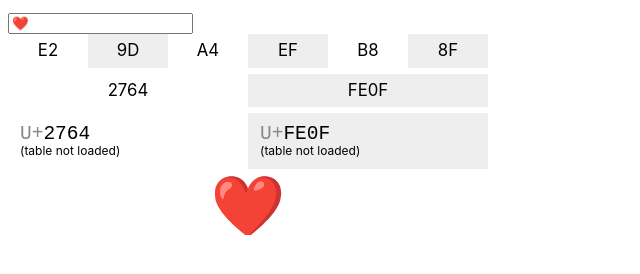
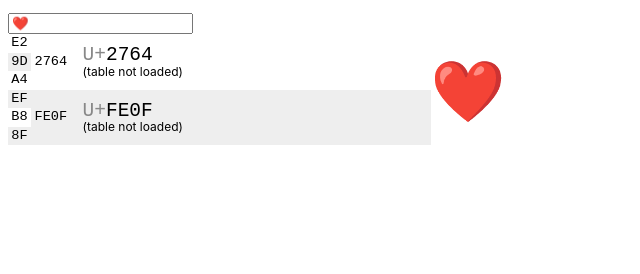
Before and after one commit to LiterallyVoid/unicode, a plain HTML site: page index.html in a window 1280 px wide. Shown: the whole page, without its empty margins (0-640 px from the left). Drawn offline with Linux system fonts and the light colour scheme; no server answers.

Commit message:
It's vertical now

```diff
--- a/index.html
+++ b/index.html
@@ -12,82 +12,96 @@
 
 				grid-auto-flow: row;
 
-				grid-template-rows: [utf-8] max-content [utf-16] max-content [codepoint] max-content [grapheme] max-content;
-				grid-auto-columns: max-content;
-
-				gap: 0.25em 0;
+				grid-template-columns: [utf-8] max-content [utf-16] max-content [codepoint] 15em [grapheme] max-content;
+				grid-auto-rows: max-content;
 
 				overflow-x: auto;
 			}
 
 			.grapheme {
-				grid-row: 1 / -1;
+				grid-column: 1 / -1;
 
 				display: grid;
-				grid-template-rows: subgrid;
+				grid-template-columns: subgrid;
 			}
 
 			.grapheme__codepoints {
-				grid-row: 1 / grapheme;
+				/* End before the grapheme column. */
+				grid-column: 1 / grapheme;
 
 				display: grid;
-				grid-template-rows: subgrid;
-				grid-auto-columns: 10rem;
+				grid-template-columns: subgrid;
+				grid-auto-rows: 1fr;
+
+				align-items: stretch;
+				justify-content: stretch;
+			}
+
+			.grapheme__text-container {
+				grid-column: grapheme;
+				grid-row: 1;
+
+				align-self: stretch;
+				justify-self: stretch;
+
+				display: flex;
+				align-items: center;
+				justify-content: center;
 			}
 
 			.grapheme__text {
-				grid-row: grapheme;
-				grid-column: 1;
-
-				font-weight: bold;
-
-				align-self: center;
-				justify-self: stretch;
-
-				text-align: center;
-
 				font-size: 250%;
 			}
 
 			/* Every other grapheme has a shaded background. */
-			.grapheme.grapheme--alternate .grapheme__text {
+			.grapheme.grapheme--alternate .grapheme__text-container {
 				background-color: #EEE;
 			}
 
 			.codepoint {
-				grid-row: 1 / -1;
+				grid-column: 1 / -1;
 
 				display: grid;
-				grid-template-rows: subgrid;
+				grid-template-columns: subgrid;
 			}
 
 			.codepoint__utf-8 {
-				grid-row: utf-8;
+				grid-column: utf-8;
 			}
 			.codepoint__utf-16 {
-				grid-row: utf-16;
+				grid-column: utf-16;
 			}
 
 			.codepoint__utf-8,
 			.codepoint__utf-16 {
-				grid-column: 1 / -1;
+				grid-row: 1 / -1;
+
+				display: flex;
+				flex-direction: column;
+			}
+
+			.codepoint__utf-8 > div,
+			.codepoint__utf-16 > div {
+				flex: 1;
+
+				font-size: 70%;
+
+				padding: 0 0.2em;
 
 				display: flex;
 			}
 
-			.codepoint__utf-8 > span,
-			.codepoint__utf-16 > span {
-				flex: 1;
-				text-align: center;
+			.codepoint__utf-8 > div > span,
+			.codepoint__utf-16 > div > span {
+				align-self: center;
+				justify-self: center;
 
-				font-size: 70%;
-
-				padding: 0.5em 0;
+				font-family: monospace;
 			}
 
 			/* Every other code unit has a shaded background. */
-			.codepoint__utf-8 > span.code-unit--alternate,
-			.codepoint__utf-16 > span.code-unit--alternate {
+			.codepoint__utf-8 > .code-unit--alternate,
+			.codepoint__utf-16 > .code-unit--alternate {
 				background-color: #EEE;
 			}
 
@@ -127,10 +141,10 @@
 	<body>
 		<template id=grapheme>
 			<div class=grapheme>
-				<div class=grapheme__codepoints data-slot=codepoints>
+				<div class=grapheme__codepoints data-slot=codepoints></div>
+				<div class=grapheme__text-container>
+					<div class=grapheme__text data-slot=text>//?</div>
 				</div>
-
-				<div class=grapheme__text data-slot=text>//?</div>
 			</div>
 		</template>
 
--- a/main.js
+++ b/main.js
@@ -325,23 +325,31 @@ function render(string, target) {
 			codepoint_element.querySelector("[data-slot=name]").textContent = table?.codepointName?.(number) ?? "(table not loaded)";
 
 			for (const unit of codepointUtf16Units(number)) {
+				const container = document.createElement("div");
 				const unit_element = document.createElement("span")
+				container.appendChild(unit_element);
+
 				if (utf_16_index++ % 2 == 1) {
-					unit_element.classList.add("code-unit--alternate");
+					container.classList.add("code-unit--alternate");
 				}
 
 				unit_element.textContent = unit.toString(16).toUpperCase().padStart(4, "0");
-				codepoint_element.querySelector("[data-slot=utf-16]").appendChild(unit_element);
+
+				codepoint_element.querySelector("[data-slot=utf-16]").appendChild(container);
 			}
 
 			for (const unit of codepointUtf8Units(number)) {
+				const container = document.createElement("div");
 				const unit_element = document.createElement("span")
+				container.appendChild(unit_element);
+
 				if (utf_8_index++ % 2 == 1) {
-					unit_element.classList.add("code-unit--alternate");
+					container.classList.add("code-unit--alternate");
 				}
 
 				unit_element.textContent = unit.toString(16).toUpperCase().padStart(2, "0");
-				codepoint_element.querySelector("[data-slot=utf-8]").appendChild(unit_element);
+
+				codepoint_element.querySelector("[data-slot=utf-8]").appendChild(container);
 			}
 
 			grapheme_element.querySelector("[data-slot=codepoints]").appendChild(codepoint_element);
```
